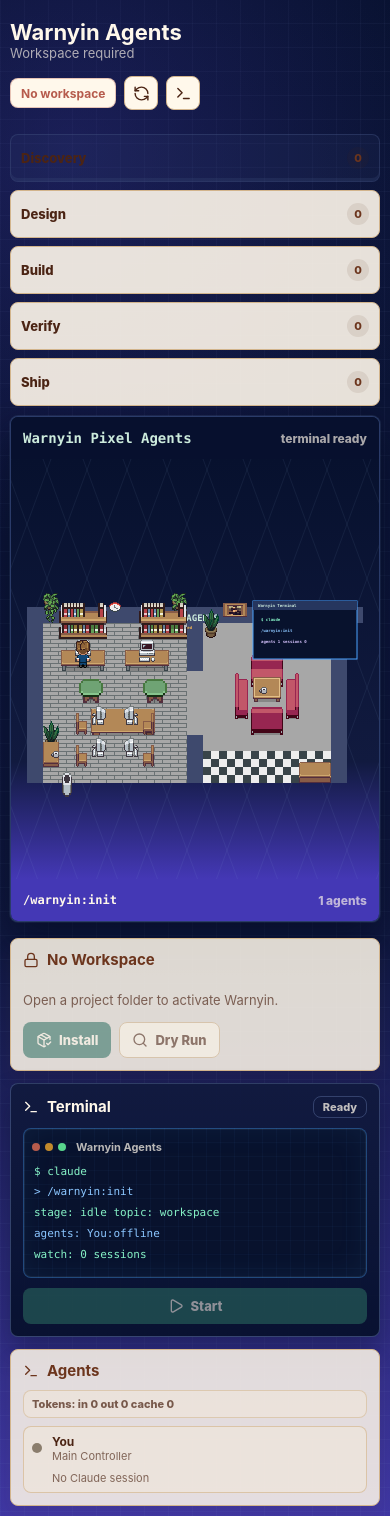
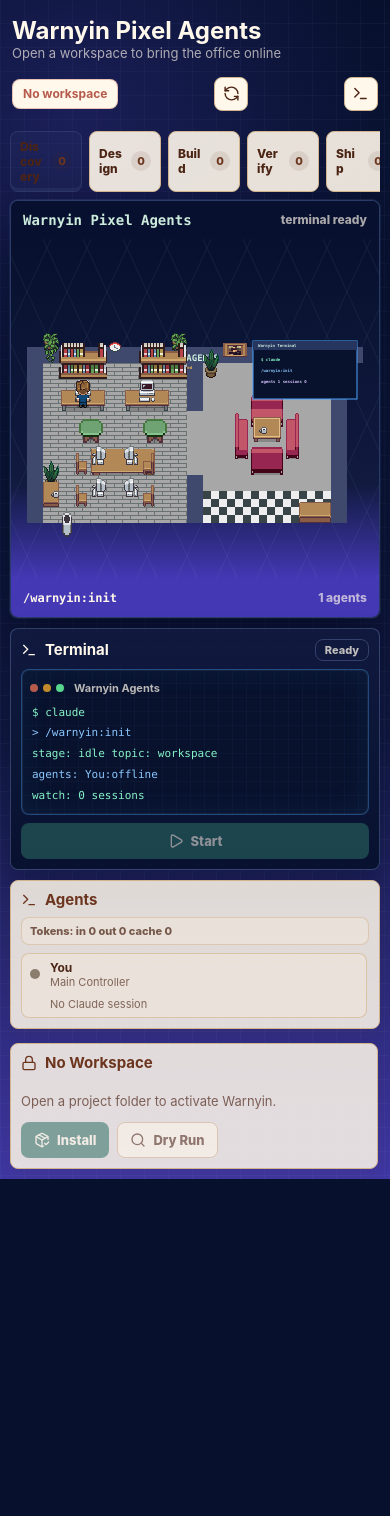
Before and after one commit to warnyin/warnyin-agents-extension, a React (Vite) app in the folder webview-ui/: page / in a window 390 px wide. After the commit the page ends 1179 px from the top, so only its background shows below. Built offline with nearby package versions, Linux system fonts and the light colour scheme.

Commit message:
Refocus UI on Warnyin Pixel Agents

```diff
--- a/webview-ui/src/App.tsx
+++ b/webview-ui/src/App.tsx
@@ -199,14 +199,16 @@
         <div className="officePane">
           <StageStrip state={state} />
           <PixelAgentsOffice state={state} />
+          <div className="sceneStatusGrid">
+            <TerminalPanel state={state} />
+            <AgentRoster state={state} />
+          </div>
         </div>
         <aside className="controlPane">
           <CommandCenter state={state} />
-          <TerminalPanel state={state} />
           {state.installState === 'installed' ? <WorkflowPanel state={state} /> : null}
           {state.installState === 'installed' ? <PalettePanel state={state} /> : null}
           {state.installState === 'installed' ? <HistoryPanel state={state} /> : null}
-          <AgentRoster state={state} />
         </aside>
       </section>
       {toast ? <div className={`toast ${toast.level}`}>{toast.message}</div> : null}
@@ -343,8 +345,8 @@
       <div className="brandLockup">
         {state.logoUri ? <img src={state.logoUri} alt="" className="logoMark" /> : null}
         <div>
-          <h1>Warnyin Agents</h1>
-          <p>{state.workspaceName ?? 'Workspace required'}</p>
+          <h1>Warnyin Pixel Agents</h1>
+          <p>{state.workspaceName ?? 'Open a workspace to bring the office online'}</p>
         </div>
       </div>
       <div className="topActions">
--- a/webview-ui/src/index.css
+++ b/webview-ui/src/index.css
@@ -51,7 +51,7 @@
 
 .appShell {
   min-height: 100vh;
-  padding: 16px;
+  padding: 14px;
   background:
     radial-gradient(circle at 18% 10%, rgba(63, 55, 163, 0.34), transparent 28%),
     linear-gradient(90deg, rgba(151, 184, 230, 0.045) 1px, transparent 1px),
@@ -65,9 +65,9 @@
   align-items: center;
   justify-content: space-between;
   gap: 14px;
-  max-width: 1280px;
-  margin: 0 auto 14px;
-  padding: 10px 0;
+  max-width: 1480px;
+  margin: 0 auto 12px;
+  padding: 8px 2px;
 }
 
 .brandLockup {
@@ -78,8 +78,8 @@
 }
 
 .logoMark {
-  width: 44px;
-  height: 44px;
+  width: 48px;
+  height: 48px;
   border-radius: 8px;
   object-fit: cover;
   box-shadow: 0 4px 14px var(--shadow);
@@ -93,7 +93,7 @@
 
 h1 {
   color: var(--paper-soft);
-  font-size: 22px;
+  font-size: 24px;
   line-height: 1.1;
   letter-spacing: 0;
 }
@@ -148,9 +148,9 @@
 
 .workSurface {
   display: grid;
-  grid-template-columns: minmax(420px, 1.35fr) minmax(330px, 0.65fr);
-  gap: 16px;
-  max-width: 1280px;
+  grid-template-columns: minmax(620px, 1fr) minmax(320px, 380px);
+  gap: 14px;
+  max-width: 1480px;
   margin: 0 auto;
   align-items: start;
 }
@@ -162,23 +162,27 @@
 
 .controlPane {
   display: grid;
-  gap: 12px;
+  gap: 10px;
+  max-height: calc(100vh - 92px);
+  overflow: auto;
+  padding-right: 2px;
+  scrollbar-width: thin;
 }
 
 .stageStrip {
   display: grid;
   grid-template-columns: repeat(5, minmax(0, 1fr));
-  gap: 8px;
-  margin-bottom: 10px;
+  gap: 7px;
+  margin-bottom: 8px;
 }
 
 .stageNode {
-  min-height: 48px;
+  min-height: 40px;
   display: flex;
   align-items: center;
   justify-content: space-between;
   gap: 8px;
-  padding: 9px 10px;
+  padding: 7px 9px;
   border: 1px solid var(--line);
   border-radius: 8px;
   background: rgba(255, 248, 235, 0.9);
@@ -189,14 +193,14 @@
 .stageNode span {
   min-width: 0;
   overflow-wrap: anywhere;
-  font-size: 13px;
+  font-size: 12px;
   font-weight: 800;
 }
 
 .stageNode small {
   flex: 0 0 auto;
-  min-width: 22px;
-  height: 22px;
+  min-width: 20px;
+  height: 20px;
   display: inline-grid;
   place-items: center;
   border-radius: 999px;
@@ -222,19 +226,37 @@
   gap: 8px;
 }
 
+.sceneStatusGrid {
+  display: grid;
+  grid-template-columns: minmax(0, 1.05fr) minmax(280px, 0.95fr);
+  gap: 10px;
+  margin-top: 10px;
+}
+
+.sceneStatusGrid .panelSection {
+  min-width: 0;
+}
+
+.sceneStatusGrid .rosterSection .agentList {
+  max-height: 160px;
+  overflow: auto;
+  padding-right: 2px;
+  scrollbar-width: thin;
+}
+
 .pixelAgentsShell {
   display: grid;
-  grid-template-rows: auto minmax(420px, 1fr) auto;
+  grid-template-rows: auto minmax(560px, 1fr) auto;
   overflow: hidden;
   border: 1px solid rgba(85, 111, 177, 0.45);
   border-radius: 8px;
   background: #07112e;
-  box-shadow: 0 18px 42px rgba(2, 8, 28, 0.58), 0 0 0 1px rgba(151, 184, 230, 0.12);
+  box-shadow: 0 22px 56px rgba(2, 8, 28, 0.62), 0 0 0 1px rgba(151, 184, 230, 0.12);
 }
 
 .pixelAgentsHeader,
 .pixelAgentsFooter {
-  min-height: 42px;
+  min-height: 38px;
   display: flex;
   align-items: center;
   justify-content: space-between;
@@ -263,13 +285,13 @@
 }
 
 .pixelAgentsCanvasFrame {
-  min-height: 420px;
+  min-height: 560px;
 }
 
 .pixelAgentsCanvasFrame canvas {
   width: 100%;
   height: 100%;
-  min-height: 420px;
+  min-height: 560px;
   display: block;
   image-rendering: pixelated;
   touch-action: none;
@@ -434,7 +456,7 @@
   border-radius: 8px;
   background: rgba(255, 248, 235, 0.86);
   box-shadow: 0 8px 18px rgba(75, 36, 20, 0.08);
-  padding: 12px;
+  padding: 10px;
 }
 
 .panelSection .mutedText {
@@ -445,13 +467,13 @@
   display: flex;
   align-items: center;
   gap: 8px;
-  margin-bottom: 10px;
+  margin-bottom: 8px;
   color: var(--cocoa);
 }
 
 .terminalSection {
   display: grid;
-  gap: 10px;
+  gap: 8px;
   border-color: rgba(132, 159, 214, 0.32);
   background: linear-gradient(180deg, rgba(17, 26, 63, 0.96), rgba(7, 17, 46, 0.96));
   box-shadow: 0 14px 28px rgba(2, 8, 28, 0.32);
@@ -484,7 +506,7 @@
 }
 
 .terminalScreen {
-  min-height: 150px;
+  min-height: 112px;
   display: grid;
   align-content: start;
   gap: 6px;
@@ -556,6 +578,22 @@
   background: #2d6f62;
 }
 
+.commandSection {
+  background:
+    linear-gradient(180deg, rgba(255, 248, 235, 0.95), rgba(234, 214, 184, 0.88));
+}
+
+.commandSection .sectionTitle {
+  position: sticky;
+  top: 0;
+  z-index: 1;
+  margin: -10px -10px 8px;
+  padding: 10px;
+  border-bottom: 1px solid rgba(210, 180, 140, 0.58);
+  background: rgba(255, 248, 235, 0.96);
+  backdrop-filter: blur(6px);
+}
+
 .lockedSection {
   display: grid;
   gap: 12px;
@@ -563,9 +601,9 @@
 
 .quickGrid {
   display: grid;
-  grid-template-columns: repeat(4, minmax(0, 1fr));
-  gap: 8px;
-  margin-bottom: 10px;
+  grid-template-columns: repeat(2, minmax(0, 1fr));
+  gap: 7px;
+  margin-bottom: 8px;
 }
 
 .commandTile,
@@ -588,11 +626,11 @@
 }
 
 .commandTile {
-  min-height: 54px;
+  min-height: 42px;
   display: grid;
   place-items: center;
   gap: 3px;
-  padding: 7px;
+  padding: 6px;
   color: var(--cocoa);
   font-size: 12px;
   font-weight: 800;
@@ -640,13 +678,13 @@
 
 .formStack {
   display: grid;
-  gap: 8px;
+  gap: 7px;
 }
 
 .commandPreview {
   display: block;
-  min-height: 28px;
-  padding: 6px 8px;
+  min-height: 24px;
+  padding: 5px 7px;
   border: 1px solid rgba(210, 180, 140, 0.55);
   border-radius: 8px;
   background: rgba(244, 234, 217, 0.46);
@@ -678,18 +716,18 @@
 
 .commandRow {
   display: grid;
-  grid-template-columns: 104px minmax(0, 1fr) 34px;
-  gap: 8px;
+  grid-template-columns: 86px minmax(0, 1fr) 32px;
+  gap: 7px;
   align-items: center;
-  min-height: 44px;
-  padding: 8px;
+  min-height: 40px;
+  padding: 7px;
   border: 1px solid rgba(210, 180, 140, 0.7);
   border-radius: 8px;
   background: rgba(244, 234, 217, 0.58);
 }
 
 .commandRow.tall {
-  grid-template-columns: 104px minmax(84px, 0.35fr) minmax(0, 1fr) 34px;
+  grid-template-columns: 86px minmax(76px, 0.34fr) minmax(0, 1fr) 32px;
   align-items: stretch;
 }
 
@@ -722,8 +760,8 @@
 
 input,
 select {
-  height: 34px;
-  padding: 0 9px;
+  height: 32px;
+  padding: 0 8px;
 }
 
 input[type="color"] {
@@ -747,13 +785,13 @@
 
 .agentList {
   display: grid;
-  gap: 7px;
+  gap: 6px;
 }
 
 .paletteGrid {
   display: grid;
   gap: 6px;
-  max-height: 220px;
+  max-height: 170px;
   overflow: auto;
   padding-right: 2px;
 }
@@ -847,11 +885,11 @@
 .metricGrid {
   display: grid;
   grid-template-columns: repeat(3, minmax(0, 1fr));
-  gap: 7px;
+  gap: 6px;
 }
 
 .metricItem {
-  min-height: 48px;
+  min-height: 42px;
   display: grid;
   align-content: center;
   gap: 3px;
@@ -947,8 +985,8 @@
   grid-template-columns: 12px minmax(92px, 0.42fr) minmax(0, 0.58fr);
   gap: 8px;
   align-items: center;
-  min-height: 42px;
-  padding: 7px 8px;
+  min-height: 38px;
+  padding: 6px 8px;
   border: 1px solid rgba(210, 180, 140, 0.66);
   border-radius: 8px;
   background: rgba(244, 234, 217, 0.48);
@@ -1041,8 +1079,26 @@
     grid-template-columns: 1fr;
   }
 
+  .controlPane {
+    max-height: none;
+    overflow: visible;
+  }
+
+  .sceneStatusGrid {
+    grid-template-columns: 1fr;
+  }
+
   .canvasFrame {
     min-height: 310px;
+  }
+
+  .pixelAgentsShell {
+    grid-template-rows: auto minmax(430px, 1fr) auto;
+  }
+
+  .pixelAgentsCanvasFrame,
+  .pixelAgentsCanvasFrame canvas {
+    min-height: 430px;
   }
 }
 
@@ -1056,12 +1112,27 @@
     flex-direction: column;
   }
 
+  .topActions {
+    width: 100%;
+    justify-content: space-between;
+  }
+
   .stageStrip {
-    grid-template-columns: 1fr;
+    grid-template-columns: repeat(5, minmax(72px, 1fr));
+    overflow-x: auto;
   }
 
   .quickGrid {
     grid-template-columns: repeat(2, minmax(0, 1fr));
+  }
+
+  .pixelAgentsShell {
+    grid-template-rows: auto minmax(340px, 1fr) auto;
+  }
+
+  .pixelAgentsCanvasFrame,
+  .pixelAgentsCanvasFrame canvas {
+    min-height: 340px;
   }
 
   .layoutToolbar {
```
Also changed, not shown: 1 other file (tests, documents, lock files or other folders).
